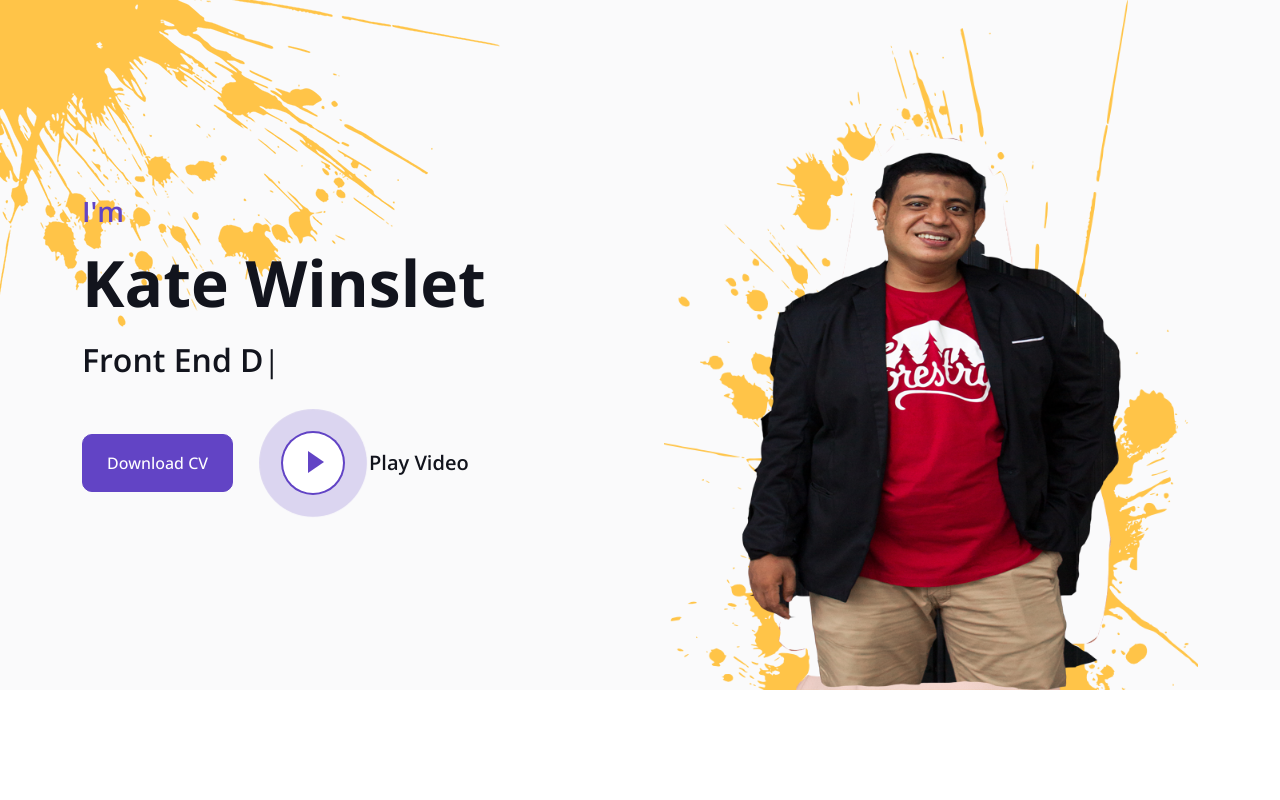
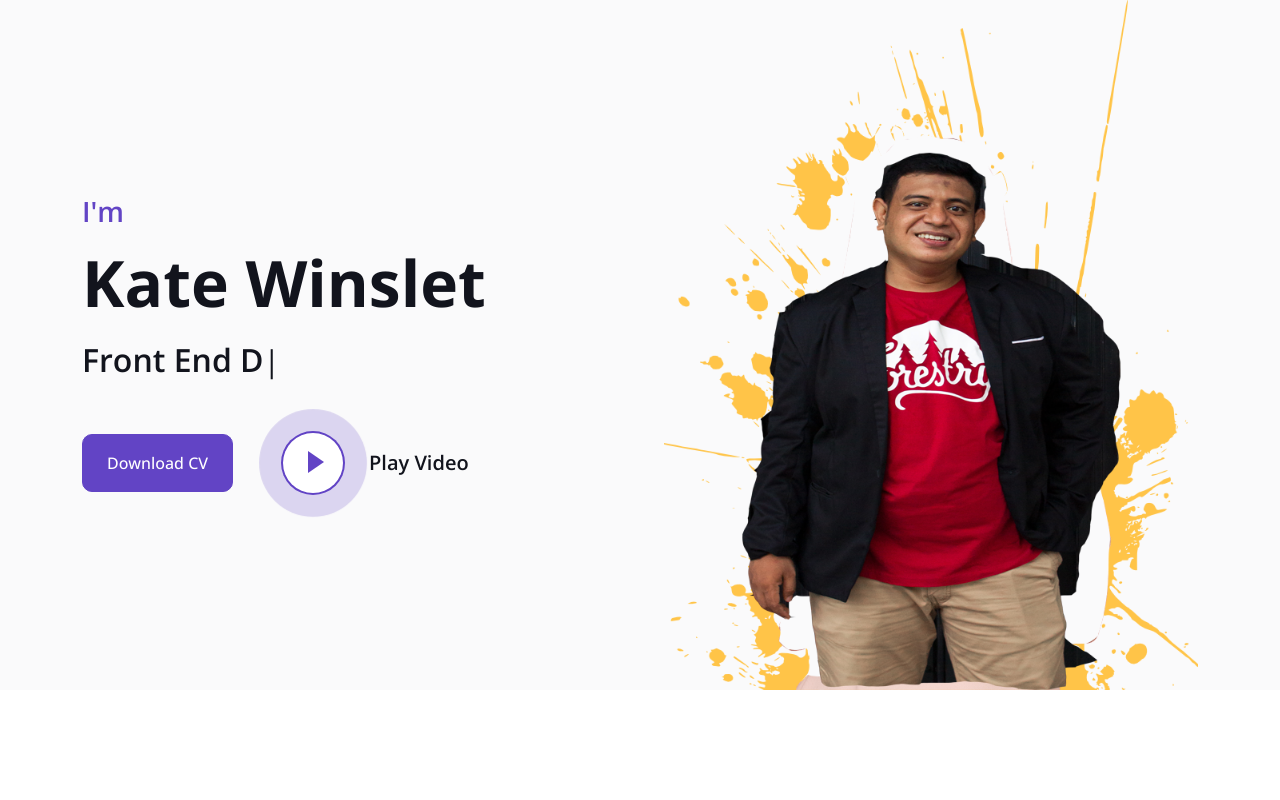
Before and after one commit to saya-hafid/My_journey, a plain HTML site: page index.html in a window 1280 px wide. Shown: the top 800 px of the page. Drawn offline with nearby package versions, Linux system fonts and the light colour scheme.

Commit message:
ubah css

```diff
--- a/css/style.css
+++ b/css/style.css
@@ -106,7 +106,7 @@
 /*** Header ***/
 #home {
     margin-bottom: 6rem;
-    background: url(../img/bg-header.png) left top no-repeat;
+    /*background: url(../img/bg-header.png) left top no-repeat;*/
 }
 
 .typed-cursor {
```
